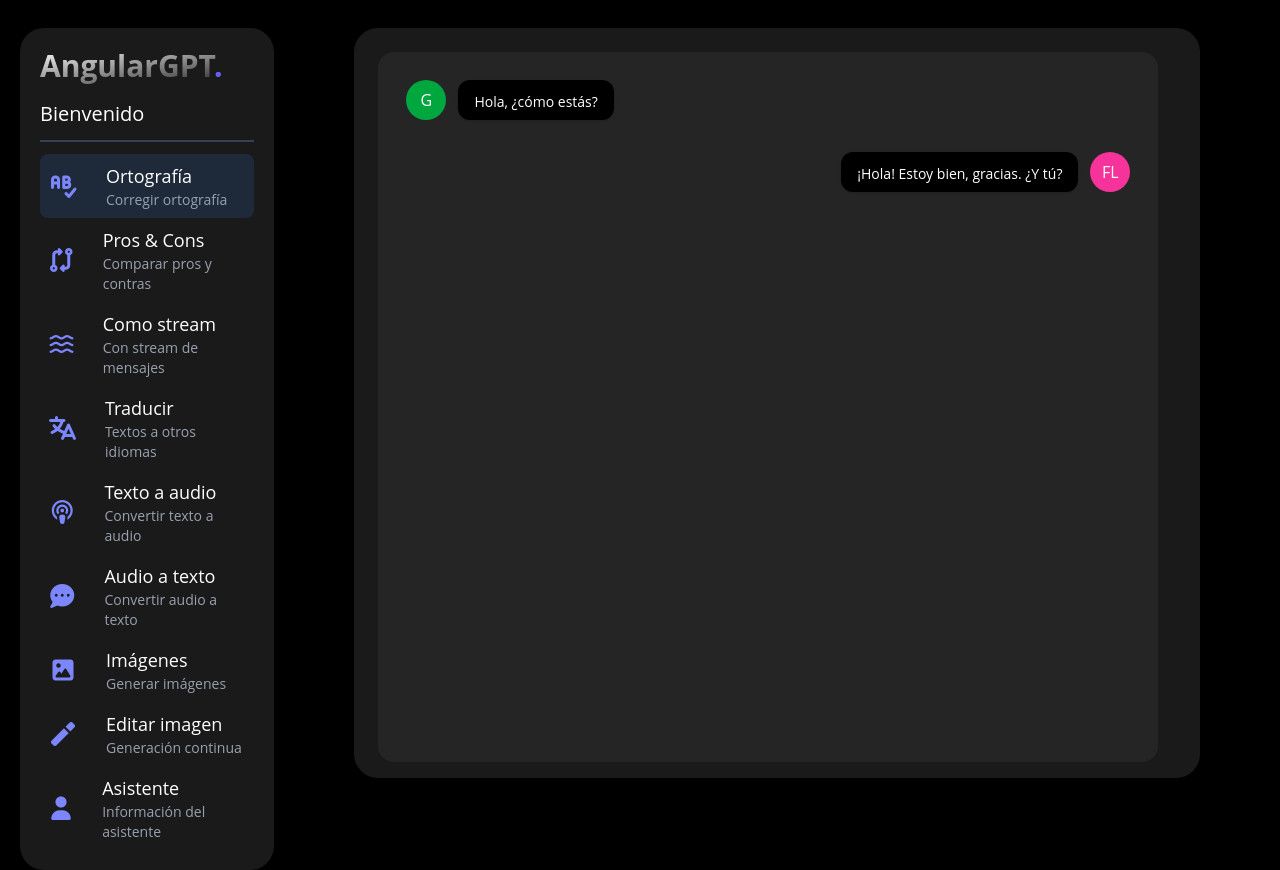
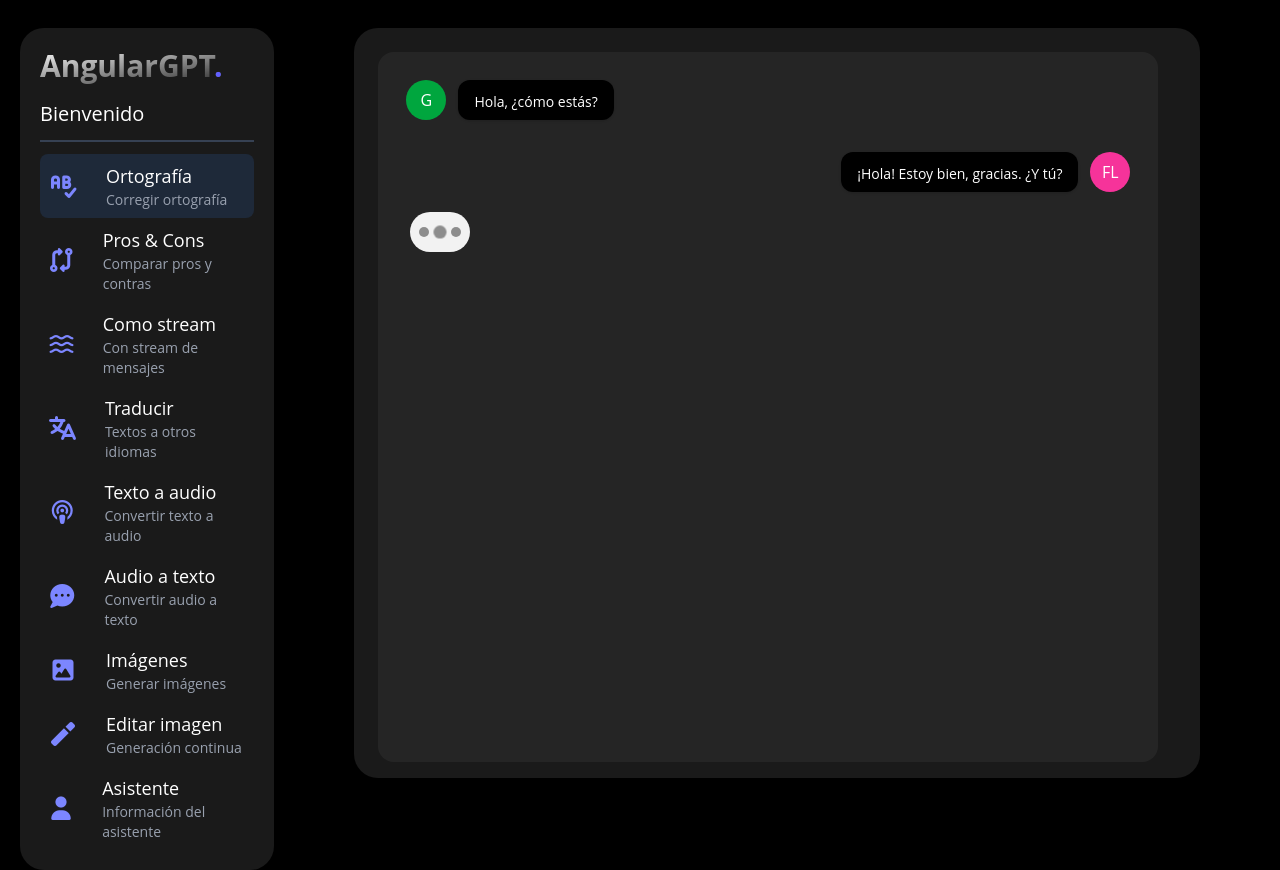
Before and after one commit to Fran-Larrosa-7id/anguarGPT, an Angular app: page /orthography in a window 1280 px wide. Built offline with nearby package versions, Linux system fonts and the light colour scheme.

Commit message:
indicador de escritura

```diff
--- /dev/null
+++ b/src/app/presentation/components/typingLoader/typingLoader.css
@@ -0,0 +1,70 @@
+.typing {
+  display: block;
+  width: 60px;
+  height: 40px;
+  border-radius: 20px;
+  margin: 0 1rem;
+  display: flex;
+  justify-content: center;
+  align-items: center;
+  background-color: #f2f2f2;
+}
+
+.circle {
+  display: block;
+  height: 10px;
+  width: 10px;
+  border-radius: 50%;
+  background-color: #8d8d8d;
+  margin: 3px;
+}
+.circle.scaling {
+  animation: typing 1000ms ease-in-out infinite;
+  animation-delay: 3600ms;
+}
+.circle.bouncing {
+  animation: bounce 1000ms ease-in-out infinite;
+  animation-delay: 3600ms;
+}
+
+.circle:nth-child(1) {
+  animation-delay: 0ms;
+}
+
+.circle:nth-child(2) {
+  animation-delay: 333ms;
+}
+
+.circle:nth-child(3) {
+  animation-delay: 666ms;
+}
+
+@keyframes typing {
+  0% {
+    transform: scale(1);
+  }
+  33% {
+    transform: scale(1);
+  }
+  50% {
+    transform: scale(1.4);
+  }
+  100% {
+    transform: scale(1);
+  }
+}
+
+@keyframes bounce {
+  0% {
+    transform: translateY(0);
+  }
+  33% {
+    transform: translateY(0);
+  }
+  50% {
+    transform: translateY(-10px);
+  }
+  100% {
+    transform: translateY(0);
+  }
+}
--- /dev/null
+++ b/src/app/presentation/components/typingLoader/typingLoader.html
@@ -0,0 +1,5 @@
+<div class="typing">
+  <span class="circle scaling"></span>
+  <span class="circle scaling"></span>
+  <span class="circle scaling"></span>
+</div>
--- a/src/app/presentation/pages/orthographyPage/orthographyPage.html
+++ b/src/app/presentation/pages/orthographyPage/orthographyPage.html
@@ -4,6 +4,7 @@
       <!-- Message items will be rendered here -->
       <app-chat-message [text]="'Hola, ¿cómo estás?'" />
       <app-my-message [text]="'¡Hola! Estoy bien, gracias. ¿Y tú?'" />
+      <app-typing-loader />
     </div>
   </div>
 
--- a/src/app/presentation/pages/orthographyPage/orthographyPage.ts
+++ b/src/app/presentation/pages/orthographyPage/orthographyPage.ts
@@ -1,10 +1,11 @@
 import { Component } from '@angular/core';
 import { ChatMessage } from '../../components/chat-bubbles/chatMessage/chatMessage';
 import { MyMessage } from '../../components/chat-bubbles/myMessage/myMessage';
+import { TypingLoader } from '../../components/typingLoader/typingLoader';
 
 @Component({
   selector: 'app-orthography-page',
-  imports: [ChatMessage, MyMessage],
+  imports: [ChatMessage, MyMessage, TypingLoader],
   templateUrl: './orthographyPage.html',
 })
 export default class OrthographyPage {}
```
Also changed, not shown: src/app/presentation/components/typingLoader/typingLoader.ts (added, +9 -0 lines).
